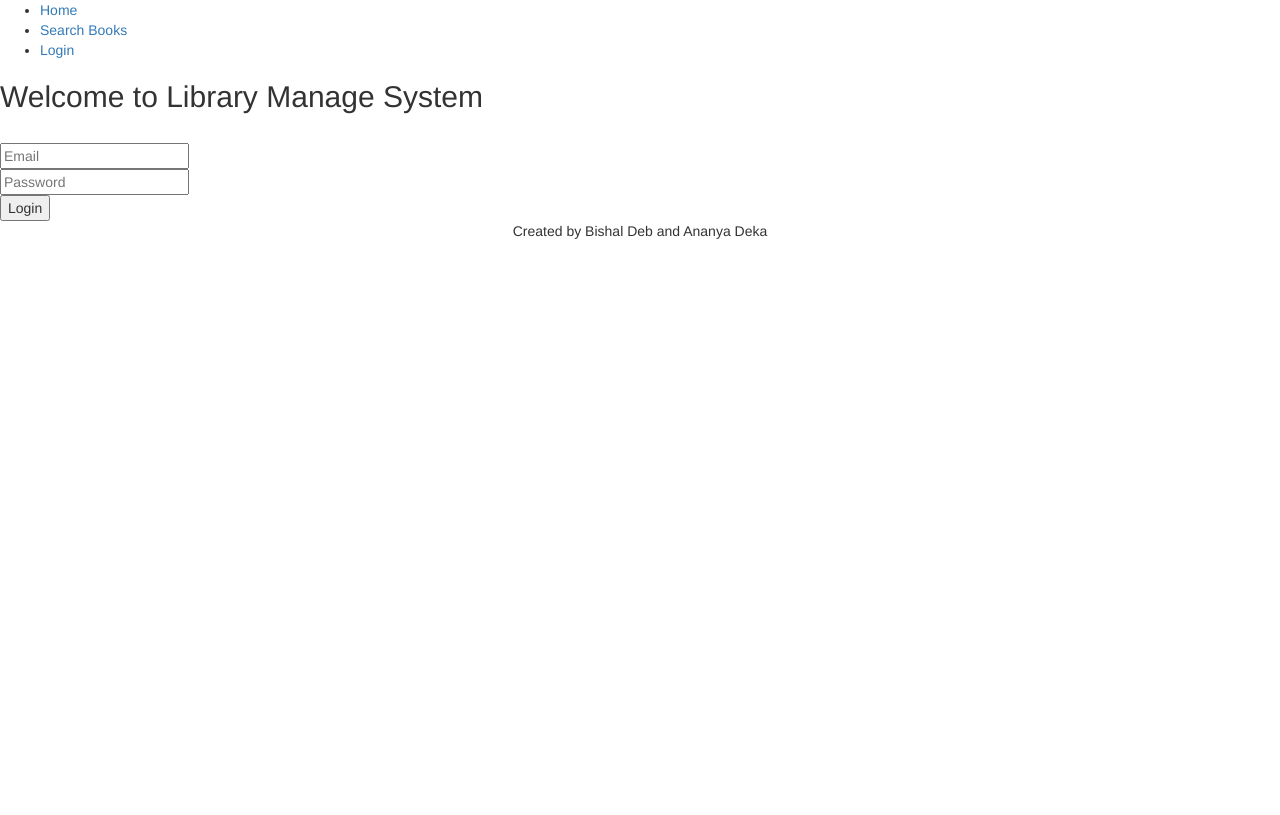
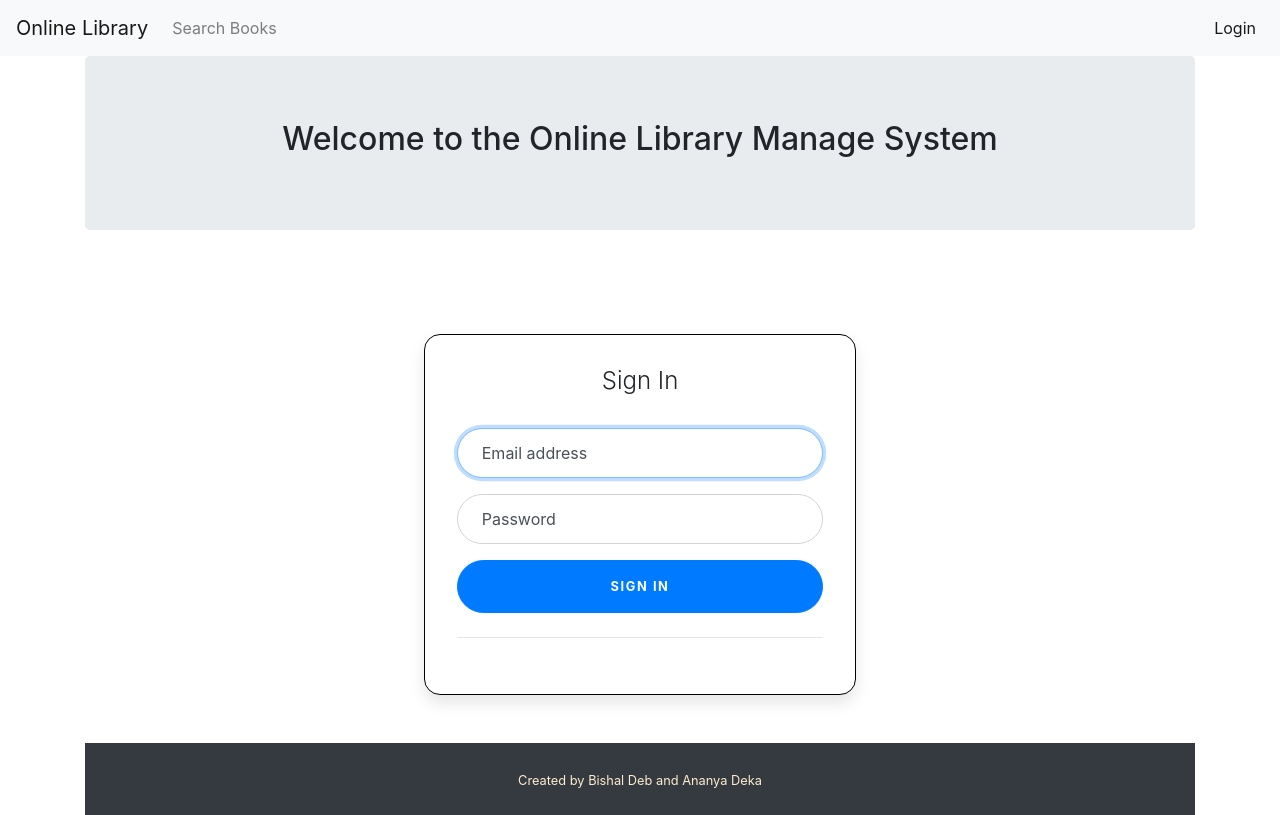
Before and after one commit to itsbgold/LibraryManagementSystem, a PHP site: page /login.php in a window 1280 px wide. Before the commit the page ends 239 px from the top, so only its background shows below. Run offline with PHP 8.4, Linux system fonts and the light colour scheme.

Commit message:
Sign in form and navbar designed.

```diff
--- a/addbooks.php
+++ b/addbooks.php
@@ -1,4 +1,5 @@
 <?php
+$page = "addbooks";
 require "header.php";
 ?>
 <main>
--- a/footer.php
+++ b/footer.php
@@ -1,5 +1,7 @@
-<footer align="center">
-    Created by Bishal Deb and Ananya Deka
+<footer id="sticky-footer" class="py-4 bg-dark text-white-50">
+    <div class="container text-center">
+        <small style="color:blanchedalmond">Created by Bishal Deb and Ananya Deka</small>
+    </div>
 </footer>
 </body>
 
--- a/header.php
+++ b/header.php
@@ -10,48 +10,48 @@ session_start();
     <meta name="viewport" content="width=device-width, initial-scale=1.0">
     <meta http-equiv="X-UA-Compatible" content="ie=edge">
     <title>Library</title><!-- Latest compiled and minified CSS -->
-    <link rel="stylesheet" href="https://maxcdn.bootstrapcdn.com/bootstrap/3.4.0/css/bootstrap.min.css">
-
-    <!-- jQuery library -->
-    <script src="https://ajax.googleapis.com/ajax/libs/jquery/3.4.1/jquery.min.js"></script>
-
-    <!-- Latest compiled JavaScript -->
-    <script src="https://maxcdn.bootstrapcdn.com/bootstrap/3.4.0/js/bootstrap.min.js"></script>
+    <link rel="stylesheet" href="https://stackpath.bootstrapcdn.com/bootstrap/4.3.1/css/bootstrap.min.css" integrity="sha384-ggOyR0iXCbMQv3Xipma34MD+dH/1fQ784/j6cY/iJTQUOhcWr7x9JvoRxT2MZw1T" crossorigin="anonymous">
+    <script src="https://code.jquery.com/jquery-3.3.1.slim.min.js" integrity="sha384-q8i/X+965DzO0rT7abK41JStQIAqVgRVzpbzo5smXKp4YfRvH+8abtTE1Pi6jizo" crossorigin="anonymous"></script>
+    <script src="https://cdnjs.cloudflare.com/ajax/libs/popper.js/1.14.7/umd/popper.min.js" integrity="sha384-UO2eT0CpHqdSJQ6hJty5KVphtPhzWj9WO1clHTMGa3JDZwrnQq4sF86dIHNDz0W1" crossorigin="anonymous"></script>
+    <script src="https://stackpath.bootstrapcdn.com/bootstrap/4.3.1/js/bootstrap.min.js" integrity="sha384-JjSmVgyd0p3pXB1rRibZUAYoIIy6OrQ6VrjIEaFf/nJGzIxFDsf4x0xIM+B07jRM" crossorigin="anonymous"></script>
+    <link rel="stylesheet" href="styles/main.css" crossorigin="anonymous">
 </head>
 
 <body>
-    <header>
-        <nav>
-            <ul>
-                <li>
-                    <a href="index.php">Home</a></li>
-                <li><a href="index.php">Search Books</a></li>
+    <!--Navbar -->
+    <nav class="navbar navbar-expand-lg navbar-light bg-light">
+        <a class="navbar-brand" href="index.php" class="active">Online Library</a>
+        <button class="navbar-toggler" type="button" data-toggle="collapse" data-target="#navbarTogglerDemo02" aria-controls="navbarTogglerDemo02" aria-expanded="false" aria-label="Toggle navigation">
+            <span class="navbar-toggler-icon"></span>
+        </button>
+        <div class="collapse navbar-collapse" id="navbarTogglerDemo02">
+
+            <ul class="navbar-nav mr-auto mt-2 mt-lg-0">
+                <li class="nav-item <? if ($page == "index") { ?>active<? } ?>"><a class="nav-link" href="index.php">Search Books</a></li>
                 <?php
                 if (isset($_SESSION["user_id"])) {
-                    echo '
-                    <li><a href="profile.php">My Profile</a></li>
-                    ';
-                    if ($_SESSION["role"] == "admin") {
-                        echo '
-                        <li><a href="addbooks.php">Add Books</a></li>
-                        <li><a href="register.php">Add a member</a></li>
-                        <li><a href="searchmember.php">Search members</a></li>
-                        ';
-                    }
-
-                    echo '
-                    <form action="includes/logout.inc.php" method="post">
-                        <button type="submit" name="logout-submit">LogOut</button>
-                    </form>
-                    ';
-                } else {
-                    echo "
-                    <li><a href='login.php'>Login</a></li>";
+                    if ($_SESSION["role"] == "admin") { ?>
+                        <li class="nav-item <? if ($page == "addbooks") { ?>active<? } ?>"><a class="nav-link" href="addbooks.php">Add Books</a></li>
+                        <li class="nav-item <? if ($page == "register") { ?>active<? } ?>"><a class="nav-link" href="register.php">Add a member</a></li>
+                        <li class="nav-item <? if ($page == "searchmember") { ?>active<? } ?>"><a class="nav-link" href="searchmember.php">Search members</a></li>
+                <? }
                 }
                 ?>
             </ul>
-        </nav>
-    </header>
-    <main>
-        <h2>Welcome to Library Manage System</h2>
+            <ul class="nav navbar-nav navbar-right">
+                <?php
+                if (isset($_SESSION["user_id"])) {
+                    ?><li class="nav-item <? if ($page == "profile") { ?>active<? } ?>"><a class="nav-link" href="profile.php">My Profile</a></li>
+                    <li><a class="nav-link" href="includes/logout.inc.php"><span class="glyphicon glyphicon-log-in"></span>Logout</a></li>
+                <? } else { ?>
+                    <li class="nav-item <? if ($page == "login") { ?>active<? } ?>"><a class="nav-link" href="login.php"><span class="glyphicon glyphicon-log-in"></span>Login</a></li>
+                <? }  ?>
+            </ul>
+        </div>
+    </nav>
+    <!--/.Navbar -->
+    <main class="container">
+        <div class="jumbotron text-center">
+            <h2>Welcome to the Online Library Manage System</h2>
+        </div>
         <br>
--- a/includes/dbh.inc.php
+++ b/includes/dbh.inc.php
@@ -81,7 +81,7 @@ if (!$retval) {
     die('COULD NOT CREATE TABLE\n: ' . mysqli_error($conn));
 };
 
-// Reservations
+// Issues
 $sql = "CREATE TABLE IF NOT EXISTS issue (
     issue_id int(11) NOT NULL AUTO_INCREMENT,
     user_id int(11),
--- a/index.php
+++ b/index.php
@@ -1,4 +1,5 @@
 <?php
+$page = "index";
 require "header.php";
 require './includes/dbh.inc.php';
 ?>
--- a/login.php
+++ b/login.php
@@ -1,29 +1,46 @@
 <?php
+$page = "login";
 require "header.php";
 ?>
-<main>
-    <form action="includes/login.inc.php" method="post">
+
+<div class="container">
+    <div class="row">
+        <div class="col-sm-9 col-md-7 col-lg-5 mx-auto">
+            <div class="card card-signin my-5">
+                <div class="card-body">
+                    <h5 class="card-title text-center">Sign In</h5>
+                    <form action="includes/login.inc.php" method="post" class="form-signin">
                         <?php
                         if (isset($_GET['error'])) {
                             if ($_GET['error'] == "emptyfields") {
-                echo "<p>Empty Fields!</p>";
+                                echo "<p class='alert alert-danger' role='alert' >Empty Fields!</p>";
                             } elseif ($_GET['error'] == "wrongpassword") {
-                echo "<p>Wrong Password!</p>";
+                                echo "<p class='alert alert-danger' role='alert' >Wrong Password!</p>";
                             } elseif ($_GET['error'] == "sqlerror") {
-                echo "<p>Internal error! Please Try Again!!</p>";
+                                echo "<p class='alert alert-danger' role='alert' >Internal error! Please Try Again!!</p>";
                             } elseif ($_GET['error'] == "invalidemail") {
-                echo "<p>Invalid email!</p>";
+                                echo "<p class='alert alert-danger' role='alert' >Invalid email!</p>";
                             } elseif ($_GET['error'] == "emailnotfound") {
-                echo "<p>Email not found!</p>";
+                                echo "<p class='alert alert-danger' role='alert' >Email not found!</p>";
                             }
                         }
                         ?>
-        <input type="email" name="email" placeholder="Email">
-        <br>
-        <input type="password" name="pwd" placeholder="Password"><br>
-        <button type="submit" name="login-submit">Login</button>
+                        <div class="form-label-group">
+                            <input name="email" type="email" id="inputEmail" class="form-control" placeholder="Email address" required autofocus>
+                            <label for="inputEmail">Email address</label>
+                        </div>
+                        <div class="form-label-group">
+                            <input name="pwd" type="password" type="password" id="inputPassword" class="form-control" placeholder="Password" required>
+                            <label for="inputPassword">Password</label>
+                        </div>
+                        <button name="login-submit" class="btn btn-lg btn-primary btn-block text-uppercase" type="submit">Sign in</button>
+                        <hr class="my-4">
                     </form>
-</main>
+                </div>
+            </div>
+        </div>
+    </div>
+</div>
 
 <?php
 require "footer.php";
--- a/profile.php
+++ b/profile.php
@@ -1,4 +1,5 @@
 <?php
+$page = "profile";
 require "header.php";
 require './includes/dbh.inc.php';
 
--- a/register.php
+++ b/register.php
@@ -1,4 +1,5 @@
 <?php
+$page = "register";
 require "header.php";
 ?>
 <main>
--- a/searchmember.php
+++ b/searchmember.php
@@ -1,4 +1,5 @@
 <?php
+$page = "searchmember";
 require "header.php";
 require './includes/dbh.inc.php';
 
--- /dev/null
+++ b/styles/main.css
@@ -0,0 +1,125 @@
+:root {
+  --input-padding-x: 1.5rem;
+  --input-padding-y: 0.75rem;
+}
+
+body {
+    min-height: 70vh;
+  /* background: #007bff;
+  background: linear-gradient(to right, #0062e6, #33aeff); */
+}
+
+.card-signin {
+  border: solid black 0.5px;
+  border-radius: 1rem;
+  box-shadow: 0 0.5rem 1rem 0 rgba(0, 0, 0, 0.1);
+}
+
+.card-signin .card-title {
+  margin-bottom: 2rem;
+  font-weight: 300;
+  font-size: 1.5rem;
+}
+
+.card-signin .card-body {
+  padding: 2rem;
+}
+
+.form-signin {
+  width: 100%;
+}
+
+.form-signin .btn {
+  font-size: 80%;
+  border-radius: 5rem;
+  letter-spacing: 0.1rem;
+  font-weight: bold;
+  padding: 1rem;
+  transition: all 0.2s;
+}
+
+.form-label-group {
+  position: relative;
+  margin-bottom: 1rem;
+}
+
+.form-label-group input {
+  height: auto;
+  border-radius: 2rem;
+}
+
+.form-label-group > input,
+.form-label-group > label {
+  padding: var(--input-padding-y) var(--input-padding-x);
+}
+
+.form-label-group > label {
+  position: absolute;
+  top: 0;
+  left: 0;
+  display: block;
+  width: 100%;
+  margin-bottom: 0;
+  /* Override default `<label>` margin */
+  line-height: 1.5;
+  color: #495057;
+  border: 1px solid transparent;
+  border-radius: 0.25rem;
+  transition: all 0.1s ease-in-out;
+}
+
+.form-label-group input::-webkit-input-placeholder {
+  color: transparent;
+}
+
+.form-label-group input:-ms-input-placeholder {
+  color: transparent;
+}
+
+.form-label-group input::-ms-input-placeholder {
+  color: transparent;
+}
+
+.form-label-group input::-moz-placeholder {
+  color: transparent;
+}
+
+.form-label-group input::placeholder {
+  color: transparent;
+}
+
+.form-label-group input:not(:placeholder-shown) {
+  padding-top: calc(var(--input-padding-y) + var(--input-padding-y) * (2 / 3));
+  padding-bottom: calc(var(--input-padding-y) / 3);
+}
+
+.form-label-group input:not(:placeholder-shown) ~ label {
+  padding-top: calc(var(--input-padding-y) / 3);
+  padding-bottom: calc(var(--input-padding-y) / 3);
+  font-size: 12px;
+  color: #777;
+}
+
+/* Fallback for Edge
+  -------------------------------------------------- */
+
+@supports (-ms-ime-align: auto) {
+  .form-label-group > label {
+    display: none;
+  }
+  .form-label-group input::-ms-input-placeholder {
+    color: #777;
+  }
+}
+
+/* Fallback for IE
+  -------------------------------------------------- */
+
+@media all and (-ms-high-contrast: none), (-ms-high-contrast: active) {
+  .form-label-group > label {
+    display: none;
+  }
+  .form-label-group input:-ms-input-placeholder {
+    color: #777;
+  }
+}
```
Lines whose indentation alone changed are shown as unchanged.
